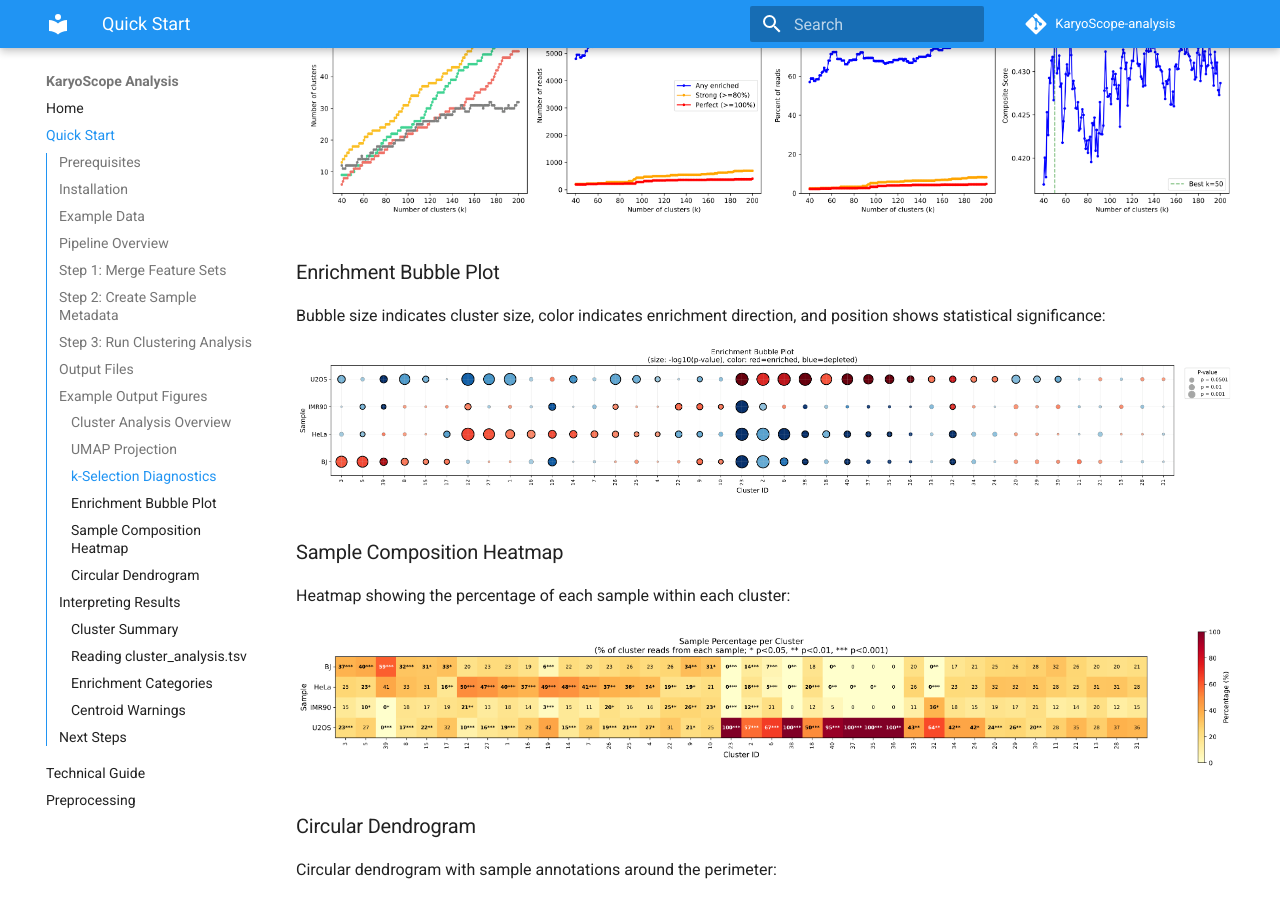
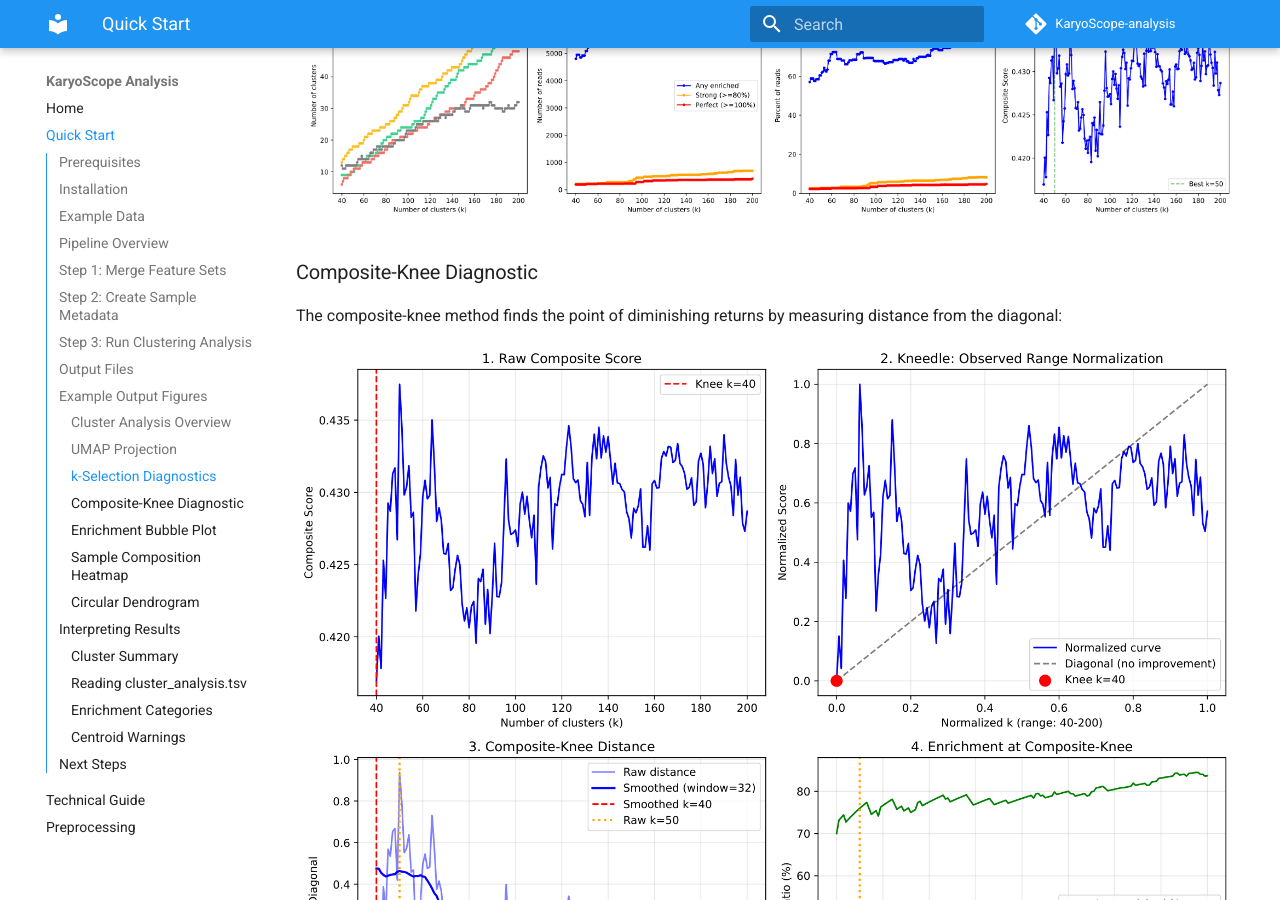
Before and after one commit to barthel-lab/KaryoScope-analysis, an MkDocs documentation site: the page built from docs/Quick_Start.md, in a window 1280 px wide and 900 px high, scrolled down 6139 px. Built offline with MkDocs 1.6.1 and Material for MkDocs 9.7.7, drawn with Linux system fonts in a browser that asks for light colours; comment, search, counter and statistics services are not loaded.

Commit message:
Add composite knee diagnostic plot to Quick Start

```diff
--- a/docs/Quick_Start.md
+++ b/docs/Quick_Start.md
@@ -160,6 +160,12 @@ The k-selection plot shows how different metrics vary with cluster count, helpin
 
 ![k-Selection](images/Core4.k_selection.png)
 
+### Composite-Knee Diagnostic
+
+The composite-knee method finds the point of diminishing returns by measuring distance from the diagonal:
+
+![Composite Knee](images/Core4.composite_knee_diagnostic.png)
+
 ### Enrichment Bubble Plot
 
 Bubble size indicates cluster size, color indicates enrichment direction, and position shows statistical significance:
```
Also changed, not shown: docs/images/Core4.composite_knee_diagnostic.png (added).
